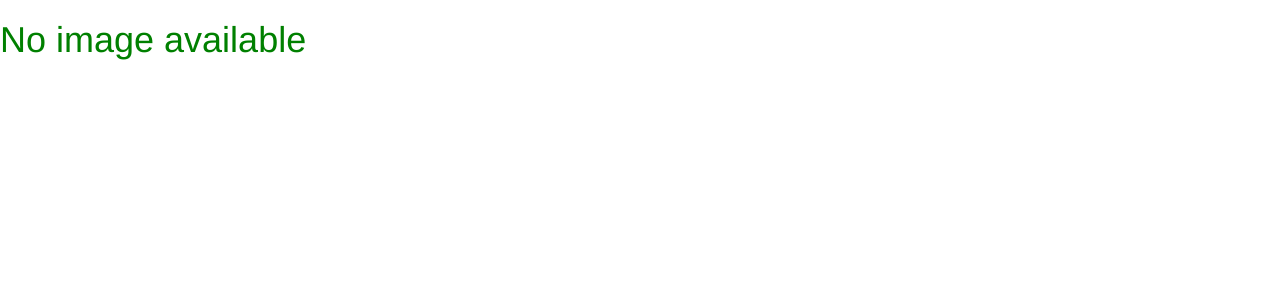
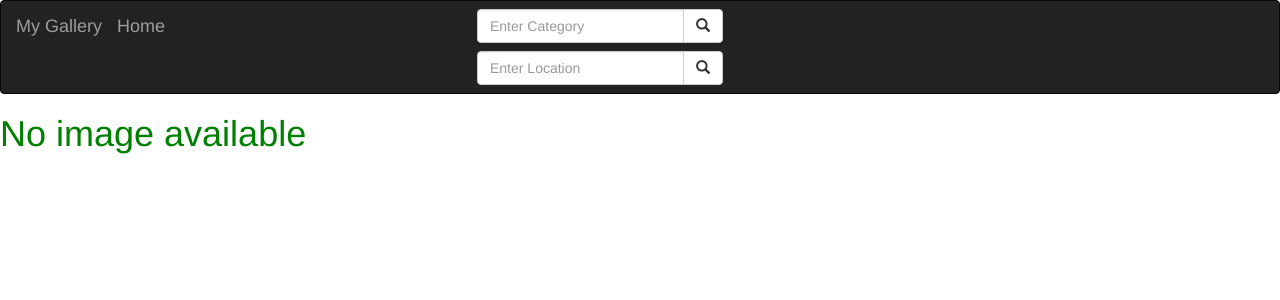
Before and after one commit to Bella-Amandine/gallery-app, a Django app: page / in a window 1280 px wide. Shown: the top 300 px of the page. Run offline with Django 3.2, Linux system fonts and the light colour scheme; data that the repository does not hold is empty; some libraries are stand-ins or nearby versions.

Commit message:
Add navbar.html

```diff
--- a/galleryapp/templates/base.html
+++ b/galleryapp/templates/base.html
@@ -17,6 +17,7 @@
     {% endblock %}
 </head>
 <body>
+    {% include "navbar.html" %}
     {% block content %}
         <h1 class="text-center text-warning">Welcome</h1>
     {% endblock %}
--- /dev/null
+++ b/galleryapp/templates/navbar.html
@@ -0,0 +1,42 @@
+<!DOCTYPE html>
+<html lang="en">
+<head>
+    <meta charset="UTF-8">
+    <meta name="viewport" content="width=device-width, initial-scale=1.0">
+    <title>Document</title>
+</head>
+<body>
+    <nav class="navbar navbar-inverse">
+        <div class="container-fluid">
+            <div class="navbar-header">
+                <a href="{% url 'home' %}" class="navbar-brand">My Gallery</a>
+                <a href="{% url 'home' %}" class="navbar-brand">Home</a>
+            </div>
+            <!--Adding a search form -->
+            <div class="col-sm-8 col-md-8 navbar-right">
+                <form action="" class="navbar-form" role="search">
+                    <div class="input-group">
+                        <input type="text" class="form-control" placeholder="Enter Category" name="category">
+                        <div class="input-group-btn">
+                            <button class="btn btn-default" type="submit">
+                                <i class="glyphicon glyphicon-search"></i>
+                            </button>
+                        </div>
+                    </div>
+                </form>
+                <form action="" class="navbar-form" role="search">
+                    <div class="input-group">
+                        <input type="text" class="form-control" placeholder="Enter Location" name="location">
+                        <div class="input-group-btn">
+                            <button class="btn btn-default" type="submit">
+                                <i class="glyphicon glyphicon-search"></i>
+                            </button>
+                        </div>
+                    </div>
+                </form>
+            </div>
+            <!--Search form end-->
+        </div>
+    </nav>
+</body>
+</html>
```
